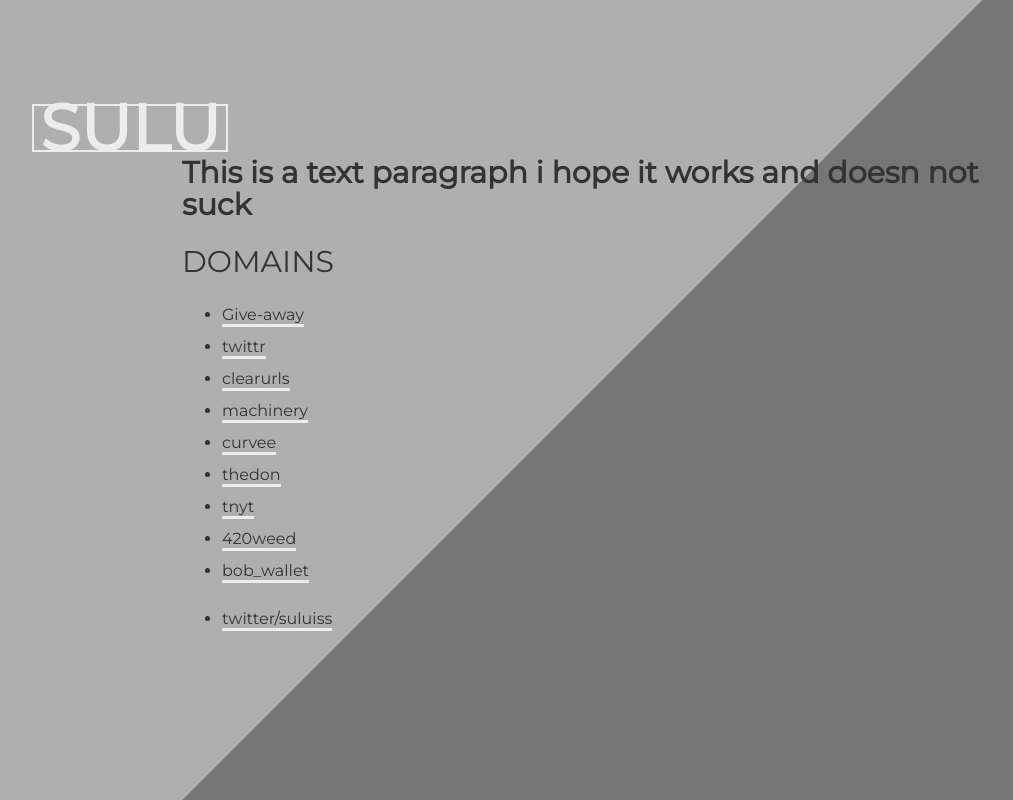
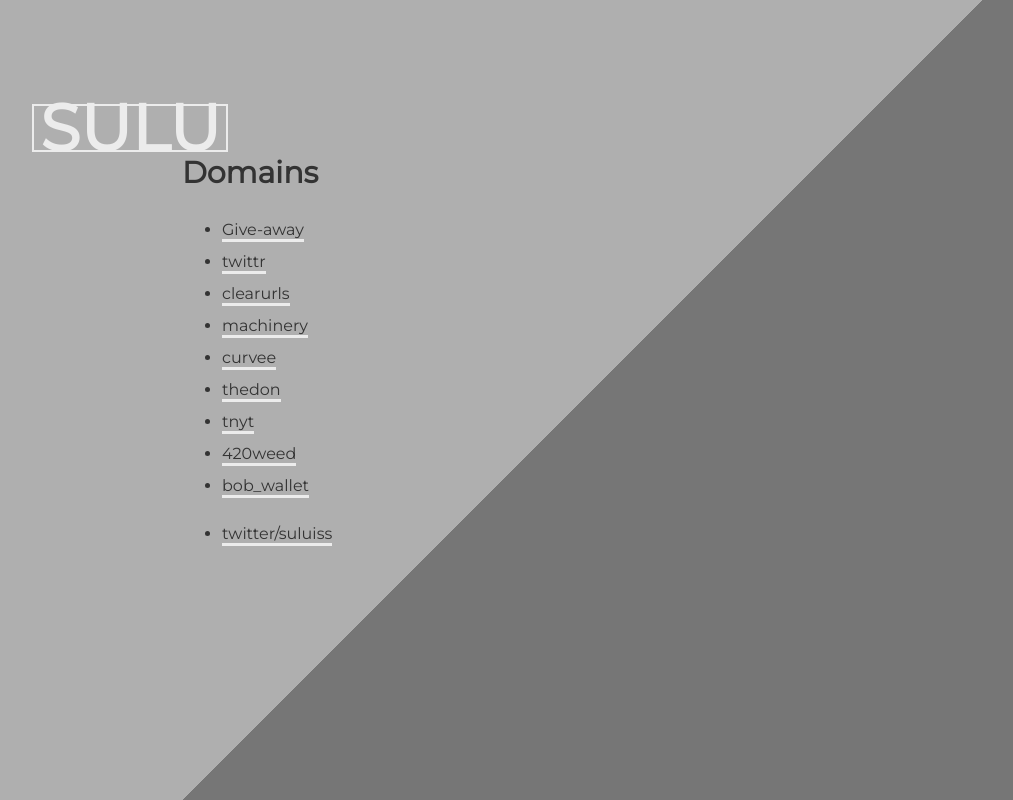
Before and after one commit to Suluiss/hello, a plain HTML site: page index.html in a window 1280 px wide. Shown: the whole page, without its empty margins (58-1071 px from the left). Drawn offline with Linux system fonts and the light colour scheme.

Commit message:
Update index.html

```diff
--- a/index.html
+++ b/index.html
@@ -11,12 +11,12 @@
     <div class="container">
       <header>
         <h1 class="name">Sulu</h1>
-        <h2 style="font-size:30px">This is a text paragraph i hope it works and doesn not suck</h2>
+        <h2 style="font-size:30px">Domains</h2>
       </header>
   </head>
   <body>
 
-    <hx style="font-size:30px">DOMAINS</hx>
+    <hx style="font-size:30px"></hx>
             <ul>
          <li><a href="https://www.namebase.io/domains/give-away" target="_blank">Give-away</a></li>
          <li><a href="https://www.namebase.io/domains/twittr" target="_blank">twittr</a></li>
```
